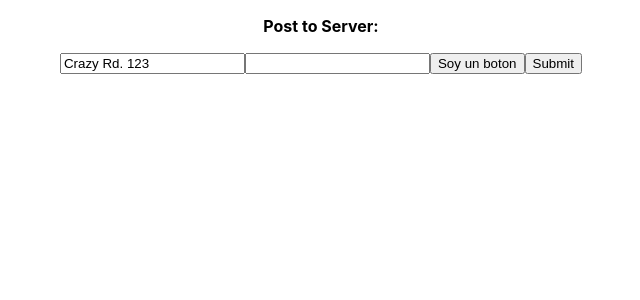
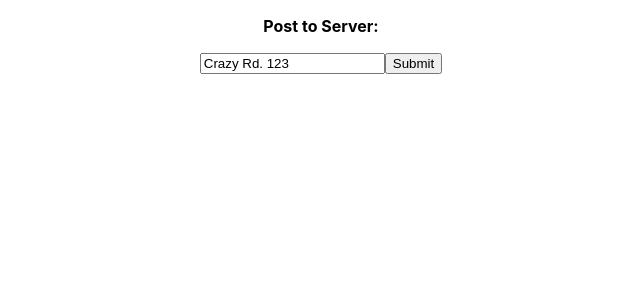
Before and after one commit to alcance/lightbeam, a React (Create React App) app: page / in a window 1280 px wide. Shown: the top 300 px of the page, without its empty margins (319-959 px from the left). Built offline with nearby package versions, Linux system fonts and the light colour scheme.

Commit message:
Cleaning and refactoring the post method

```diff
--- a/package.json
+++ b/package.json
@@ -6,6 +6,7 @@
     "@testing-library/jest-dom": "^5.11.4",
     "@testing-library/react": "^11.1.0",
     "@testing-library/user-event": "^12.1.10",
+    "axios": "^0.21.1",
     "react": "^17.0.1",
     "react-dom": "^17.0.1",
     "react-scripts": "4.0.2",
--- a/src/App.js
+++ b/src/App.js
@@ -1,36 +1,39 @@
-import React, { useState } from 'react';
-import './App.css';
-import Button from './components/Button';
-import Input from './components/Input';
+import React, { useState } from "react";
+import axios from "axios";
+import "./App.css";
 
 const App = () => {
-  const [location, setLocation] = useState('Crazy Rd. 123');
-  const [response, setResponse] = useState('');
+    const remoteServer = "https://systec-puzzle.herokuapp.com/lightbeam";
+    const [location, setLocation] = useState("Crazy Rd. 123");
+    const [response, setResponse] = useState("");
 
     const handleSubmit = (e) => {
         e.preventDefault();
-  }
+        axios
+            .post(remoteServer, {
+                location: location,
+            })
+            .then((res) => setResponse(res))
+            .catch((err) => console.log(err));
+    };
 
     return (
-    <div className="App">
+        <div className='App'>
             <p>{response}</p>
-        {/*<form method='POST' action='https://systec-puzzle.herokuapp.com/lightbeam' onSubmit={(e) => handleSubmit(e)}>*/}
             <form onSubmit={(e) => handleSubmit(e)}>
                 <p>
                     <strong>Post to Server:</strong>
                 </p>
                 <input
                     name='location'
-            type="text"
+                    type='text'
                     value={location}
-            onChange={e => setLocation(e.target.value)}
+                    onChange={(e) => setLocation(e.target.value)}
                 />
-          <Input />
-          <Button />
-          <button type="submit">Submit</button>
+                <button type='submit'>Submit</button>
             </form>
         </div>
     );
-}
+};
 
 export default App;
--- a/src/components/Button/Button.jsx
+++ /dev/null
@@ -1,9 +0,0 @@
-import React from 'react';
-
-const Button = () => {
-    return (
-        <button>Soy un boton</button>
-    );
-}
-
-export default Button;
--- a/src/components/Button/index.js
+++ /dev/null
@@ -1,2 +0,0 @@
-import Button from './Button';
-export default Button;
--- a/src/components/Input/Input.jsx
+++ /dev/null
@@ -1,12 +0,0 @@
-import React from 'react';
-
-const Input = () => {
-    return (
-        <input
-            name='location'
-            type="text"
-          />
-    );
-}
-
-export default Input;
--- a/src/components/Input/index.js
+++ /dev/null
@@ -1,2 +0,0 @@
-import Input from './Input';
-export default Input;
```
Also changed, not shown: src/components/Button/Button.css (deleted), src/components/Input/Input.css (deleted), 1 other file (tests, documents, lock files or other folders). Lines whose indentation alone changed are shown as unchanged.
